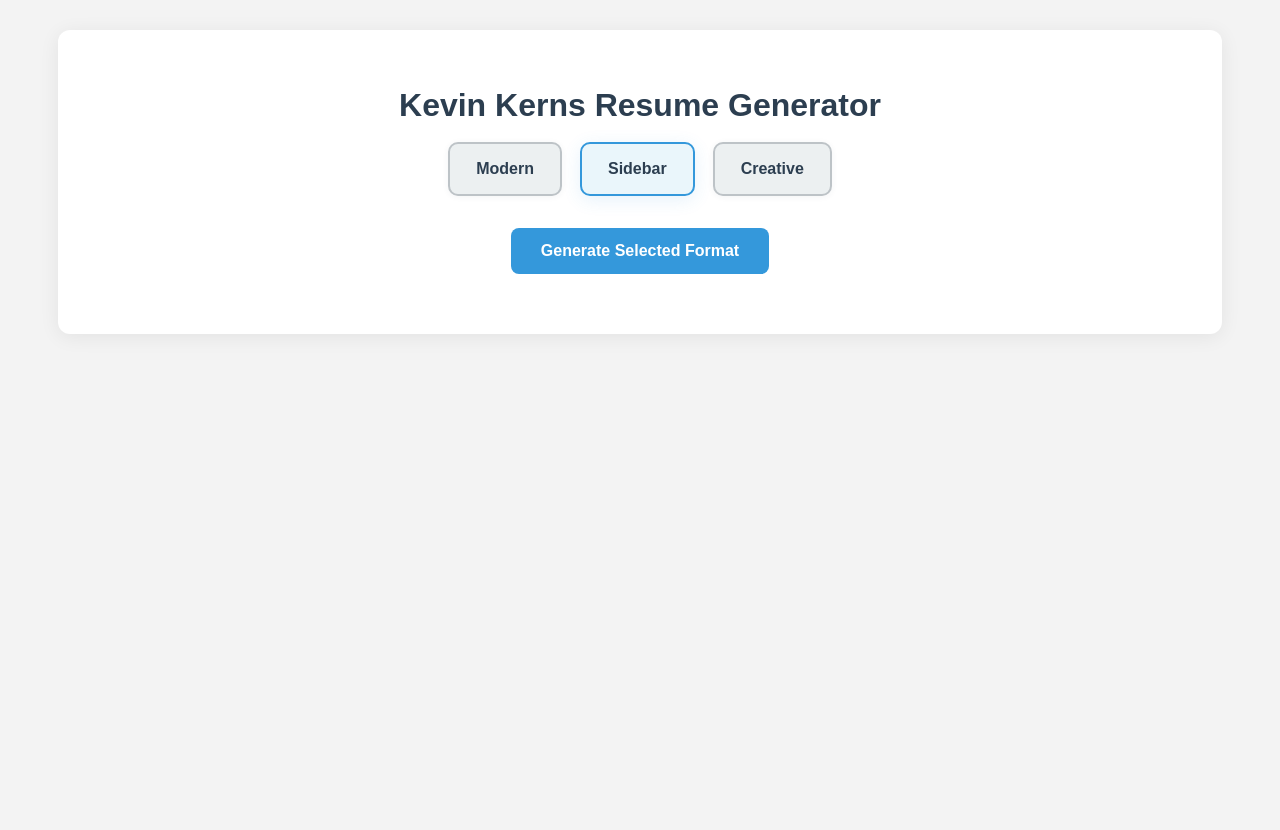
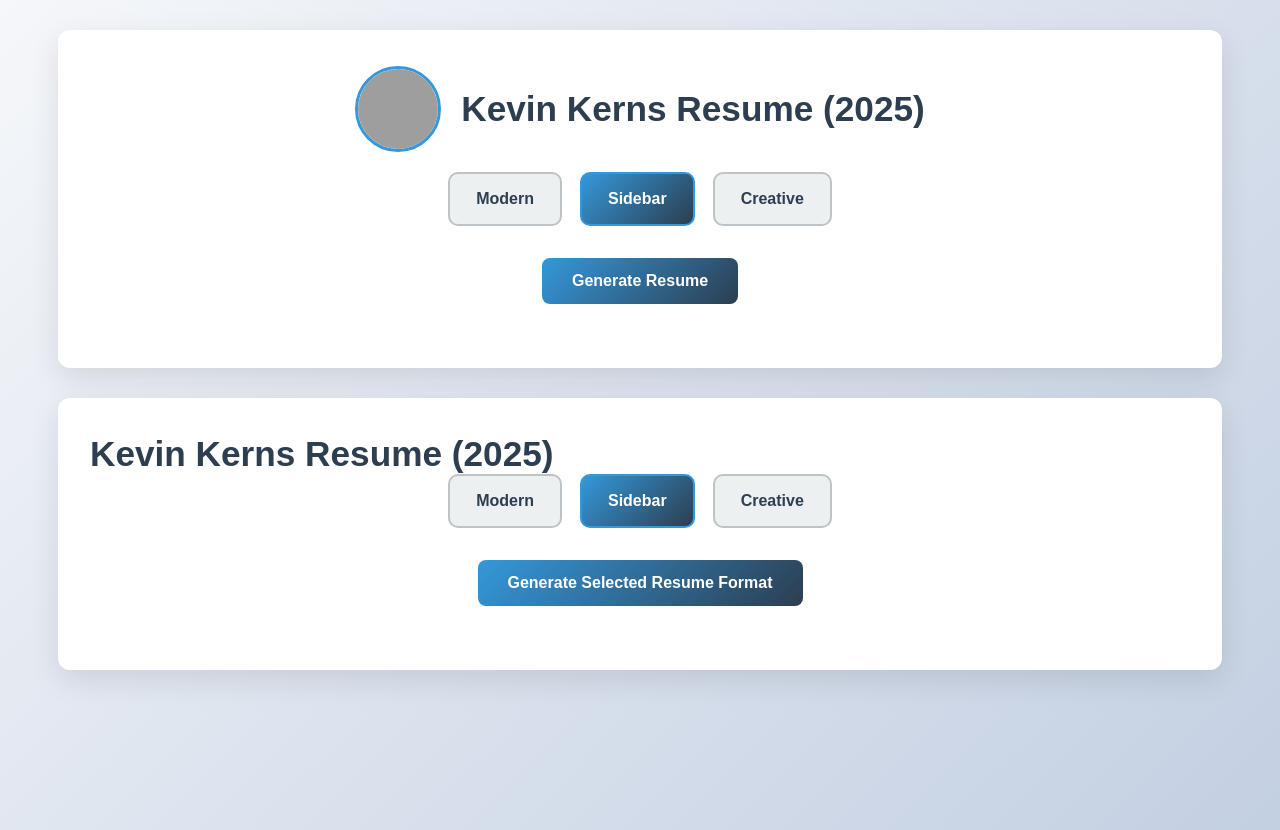
Before and after one commit to PSFashions/Resume, a plain HTML site: page index.html in a window 1280 px wide. Before the commit the page ends 800 px from the top, so only its background shows below. Drawn offline with Linux system fonts and the light colour scheme; grey boxes are pictures that could not be loaded.

Commit message:
Update index.html

```diff
--- a/index.html
+++ b/index.html
@@ -3,32 +3,48 @@
 <head>
     <meta charset="UTF-8">
     <meta name="viewport" content="width=device-width, initial-scale=1.0">
-    <title>Kevin Kerns Resume Generator</title>
+    <title>Kevin Kerns Resume (2025)</title>
     <style>
         body {
-            font-family: Arial, sans-serif;
-            background: #f3f3f3;
+            font-family: 'Arial', sans-serif;
             margin: 0;
             padding: 0;
+            background: linear-gradient(135deg, #f5f7fa 0%, #c3cfe2 100%);
+            min-height: 100vh;
         }
         .container-main {
             max-width: 1100px;
             margin: 30px auto;
             background: #fff;
             border-radius: 12px;
-            box-shadow: 0 3px 20px rgba(0,0,0,0.07);
-            padding: 36px 32px 32px 32px;
+            box-shadow: 0 10px 30px rgba(0, 0, 0, 0.1);
+            padding: 36px 32px;
+        }
+        .header {
+            display: flex;
+            align-items: center;
+            justify-content: center;
+            gap: 20px;
+            margin-bottom: 20px;
+        }
+        .header img {
+            width: 80px;
+            height: 80px;
+            border-radius: 50%;
+            object-fit: cover;
+            border: 3px solid #3498db;
         }
         h1 {
-            margin-bottom: 18px;
+            margin: 0;
             color: #2c3e50;
-            text-align:center;
+            font-size: 2.2em;
         }
         .format-options {
             display: flex;
             gap: 18px;
             margin-bottom: 32px;
             justify-content: center;
+            flex-wrap: wrap;
         }
         .format-option {
             background: #ecf0f1;
@@ -38,16 +54,19 @@
             cursor: pointer;
             font-weight: 600;
             color: #2c3e50;
-            transition: border-color 0.2s, box-shadow 0.2s;
-            box-shadow: 0 1px 6px rgba(44, 62, 80, 0.06);
+            transition: all 0.3s ease;
+        }
+        .format-option:hover {
+            transform: translateY(-2px);
+            box-shadow: 0 5px 15px rgba(0, 0, 0, 0.1);
         }
         .format-option.selected {
             border-color: #3498db;
-            box-shadow: 0 4px 18px rgba(52, 152, 219, 0.12);
-            background: #eaf6fb;
+            background: linear-gradient(135deg, #3498db 0%, #2c3e50 100%);
+            color: white;
         }
         .generate-btn {
-            background: #3498db;
+            background: linear-gradient(135deg, #3498db 0%, #2c3e50 100%);
             color: #fff;
             border: none;
             border-radius: 8px;
@@ -57,10 +76,11 @@
             font-weight: 600;
             margin: 0 auto 28px auto;
             display: block;
-            transition: background 0.18s;
+            transition: all 0.3s ease;
         }
         .generate-btn:hover {
-            background: #217dbb;
+            transform: translateY(-2px);
+            box-shadow: 0 5px 15px rgba(52, 152, 219, 0.4);
         }
         #previewFrame {
             width: 100%;
@@ -78,39 +98,80 @@
         }
         #downloadSection button {
             margin: 0 14px;
-            background: #16a085;
+            background: linear-gradient(135deg, #16a085 0%, #27ae60 100%);
             color: #fff;
             border: none;
             border-radius: 6px;
             padding: 10px 22px;
             cursor: pointer;
             font-weight: 600;
-            font-size: 1em;
-            transition: background 0.18s;
+            transition: all 0.3s ease;
         }
         #downloadSection button:hover {
-            background: #117864;
+            transform: translateY(-2px);
+            box-shadow: 0 5px 15px rgba(22, 160, 133, 0.4);
         }
         @media (max-width: 900px) {
-            .container-main { padding: 18px 4vw 18px 4vw; }
+            .container-main { padding: 18px 4vw; }
             #previewFrame { height: 480px; }
+            .header { flex-direction: column; text-align: center; }
+            h1 { font-size: 1.8em; }
         }
         @media (max-width: 600px) {
+            .container-main { padding: 12px; }
+            #previewFrame { height: 340px; }
             .format-options { flex-direction: column; align-items: center; }
-            .container-main { padding: 8px 0 12px 0; }
-            #previewFrame { height: 340px; }
+            h1 { font-size: 1.5em; }
         }
     </style>
 </head>
 <body>
     <div class="container-main">
-        <h1>Kevin Kerns Resume Generator</h1>
+        <div class="header">
+            <img src="https://i.postimg.cc/4dsxBnbq/d46r5r4p.png" alt="Kevin Kerns">
+            <h1>Kevin Kerns Resume (2025)</h1>
+        </div>
         <div class="format-options">
             <div class="format-option" data-format="modern">Modern</div>
             <div class="format-option" data-format="sidebar">Sidebar</div>
             <div class="format-option" data-format="creative">Creative</div>
         </div>
-        <button class="generate-btn" onclick="generateSelectedFormat()">Generate Selected Format</button>
+        <button class="generate-btn" onclick="generateSelectedFormat()">Generate Resume</button>
+        <iframe id="previewFrame"></iframe>
+        <div id="downloadSection">
+            <button onclick="downloadHTML()">Download HTML</button>
+            <button onclick="printResume()">Print</button>
+        </div>
+    </div>
+
+    <script>
+        // Example JavaScript (unchanged from original)
+        function generateSelectedFormat() {
+            const selected = document.querySelector('.format-option.selected');
+            alert(`Generating resume in ${selected ? selected.textContent : 'default'} format...`);
+            document.getElementById('previewFrame').style.display = 'block';
+            document.getElementById('downloadSection').style.display = 'block';
+        }
+
+        document.querySelectorAll('.format-option').forEach(option => {
+            option.addEventListener('click', () => {
+                document.querySelectorAll('.format-option').forEach(opt => opt.classList.remove('selected'));
+                option.classList.add('selected');
+            });
+        });
+    </script>
+</body>
+</html>
+
+<body>
+    <div class="container-main">
+        <h1>Kevin Kerns Resume (2025)</h1>
+        <div class="format-options">
+            <div class="format-option" data-format="modern">Modern</div>
+            <div class="format-option" data-format="sidebar">Sidebar</div>
+            <div class="format-option" data-format="creative">Creative</div>
+        </div>
+        <button class="generate-btn" onclick="generateSelectedFormat()">Generate Selected Resume Format</button>
         <iframe id="previewFrame"></iframe>
         <div id="downloadSection">
             <button onclick="downloadHTML()">Download HTML</button>
```
